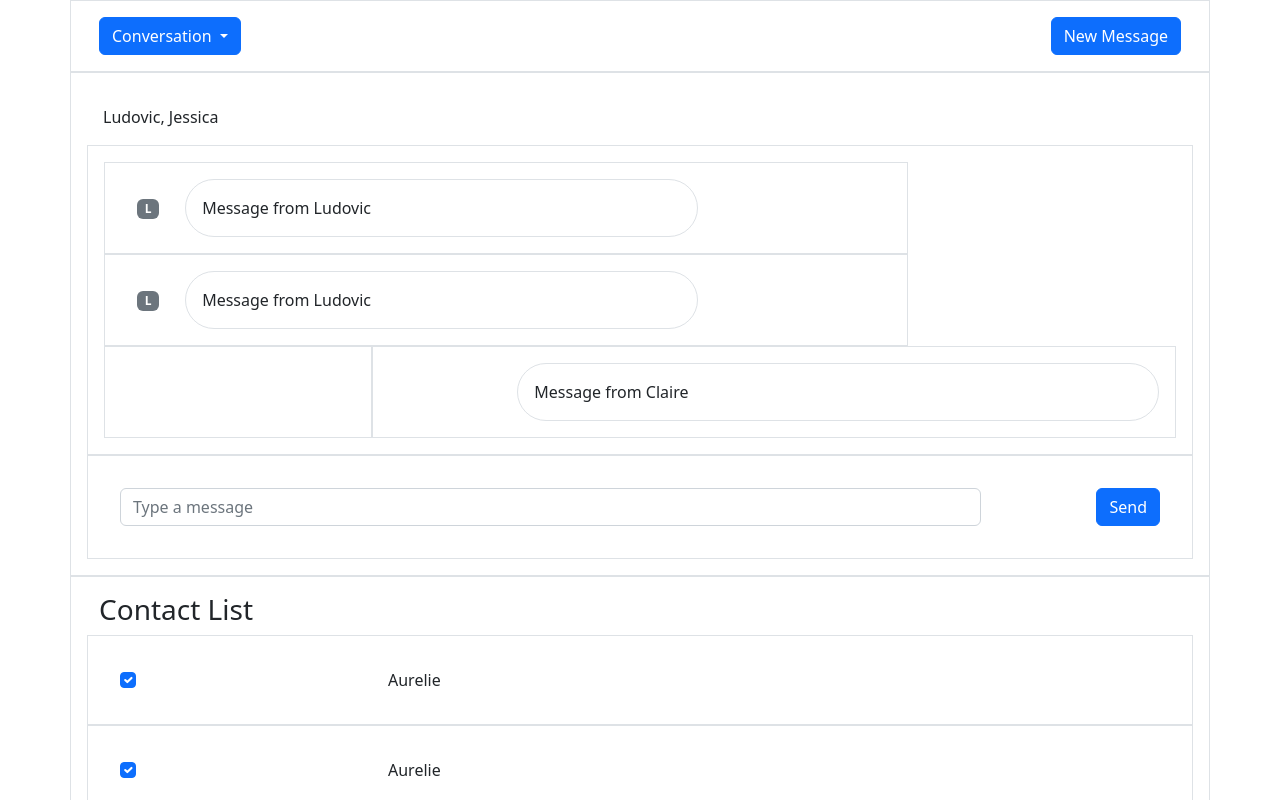
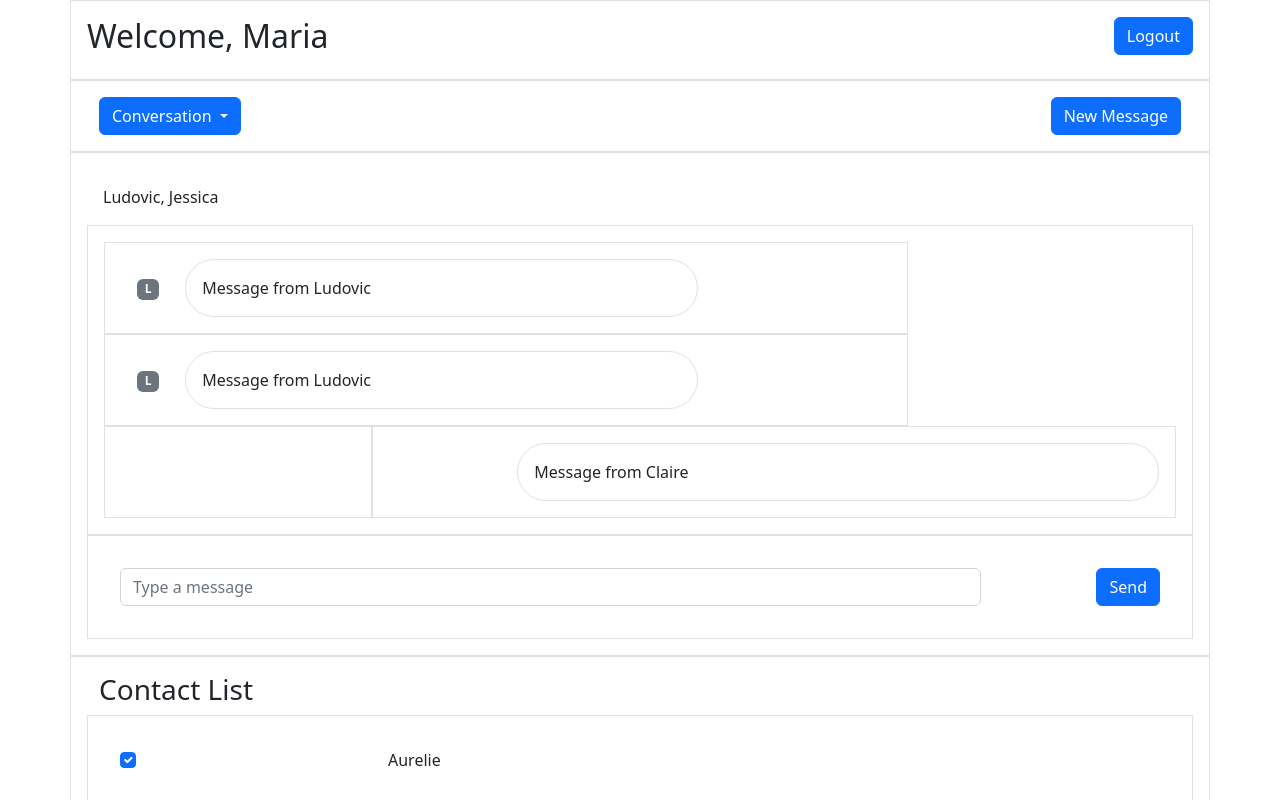
Before and after one commit to crives/java-mod-8-building-app-lab-1, an Angular app: page / in a window 1280 px wide. Shown: the top 800 px of the page. Built offline with nearby package versions, Linux system fonts and the light colour scheme.

Commit message:
Fixed building lab 2 header padding

```diff
--- a/src/app/app.component.css
+++ b/src/app/app.component.css
@@ -0,0 +1,3 @@
+#header-container {
+    padding: 0px;
+}
--- a/src/app/app.component.html
+++ b/src/app/app.component.html
@@ -1,4 +1,9 @@
-<div class="container">
+  <div class="container" id="header-container">
+    <div class="col-12 border">
+      <app-header-component></app-header-component>
+    </div>
+  </div>
+  <div class="container">
   <div class="row">
     <div class="col-12 border p-3">
       <app-conversation-control-component></app-conversation-control-component>
--- a/src/app/header-component/header-component.component.html
+++ b/src/app/header-component/header-component.component.html
@@ -1,7 +1,7 @@
 <div class="container">
     <div class="row">
       <div class="col-9 p-3">
-        <h2>Welcome, Claire</h2>
+        <h2>Welcome, {{ activeUser.firstName }}</h2>
       </div>
       <div class="col-3 p-3 float-end">
         <div class="float-end">
--- a/src/app/header-component/header-component.component.ts
+++ b/src/app/header-component/header-component.component.ts
@@ -1,15 +1,16 @@
-import { Component, OnInit } from '@angular/core';
+import { Component, OnInit } from "@angular/core";
 
 @Component({
-  selector: 'app-header-component',
-  templateUrl: './header-component.component.html',
-  styleUrls: ['./header-component.component.css']
+  selector: "app-header-component",
+  templateUrl: "./header-component.component.html",
+  styleUrls: ["./header-component.component.css"],
 })
 export class HeaderComponentComponent implements OnInit {
+  activeUser = {
+    firstName: "Maria",
+  };
 
-  constructor() { }
+  constructor() {}
 
-  ngOnInit(): void {
-  }
-
+  ngOnInit(): void {}
 }
```
